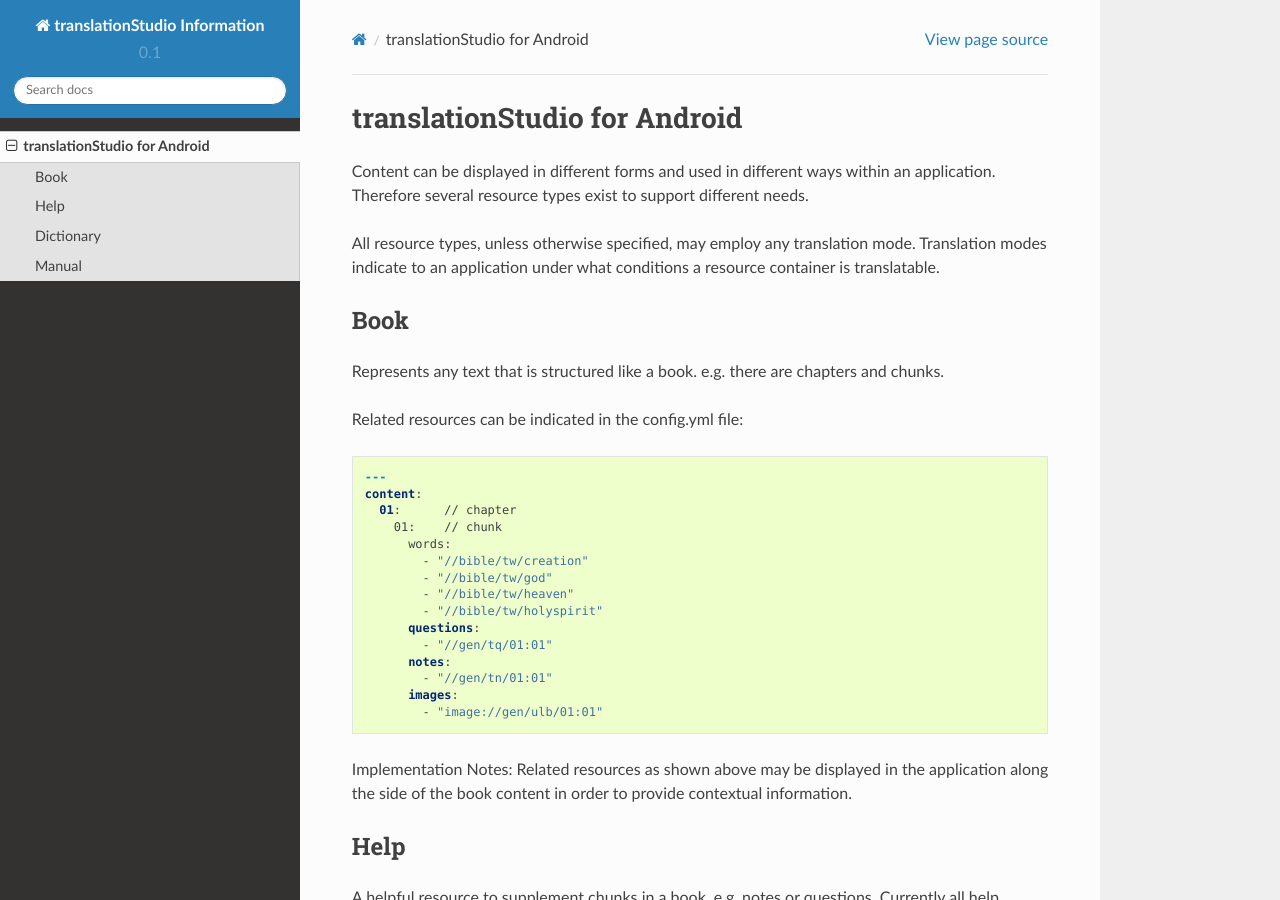
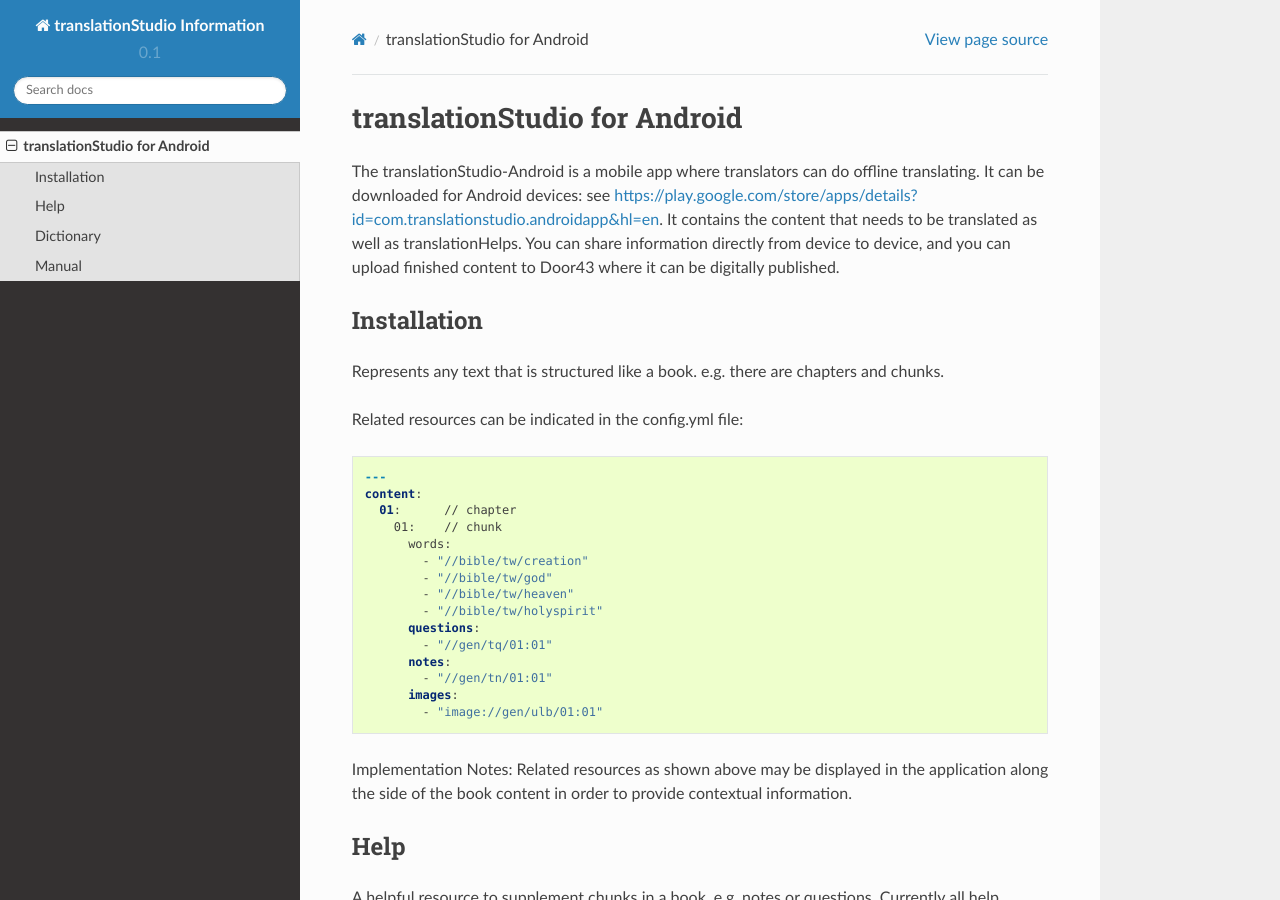
Before and after one commit to unfoldingWord-dev/translationStudio-Info, a Sphinx documentation site: the page built from docs/tablet.rst, in a window 1280 px wide and 900 px high. Built offline with Sphinx 7.4.7 and the Read the Docs theme 2.0.0, drawn with Linux system fonts in a browser that asks for light colours; pages that are not in the unit, such as notebooks, are missing from menus.

Commit message:
Update tablet.rst

```diff
--- a/docs/tablet.rst
+++ b/docs/tablet.rst
@@ -1,14 +1,16 @@
 translationStudio for Android
 =============================
 
-Content can be displayed in different forms and used in different ways within an application. Therefore several resource types exist to support different needs.
-
-All resource types, unless otherwise specified, may employ any translation mode. Translation modes indicate to an application under what conditions a resource container is translatable.
+The translationStudio-Android is a mobile app where translators can do offline translating.
+It can be downloaded for Android devices: see https://play.google.com/store/apps/details?id=com.translationstudio.androidapp&hl=en.
+It contains the content that needs to be translated as well as translationHelps. You can share information directly from device to
+device, and you can upload finished content to Door43 where it can be digitally published.
 
 
 
-Book
-----
+
+Installation
+------------
 
 Represents any text that is structured like a book. e.g. there are chapters and chunks.
 
```
